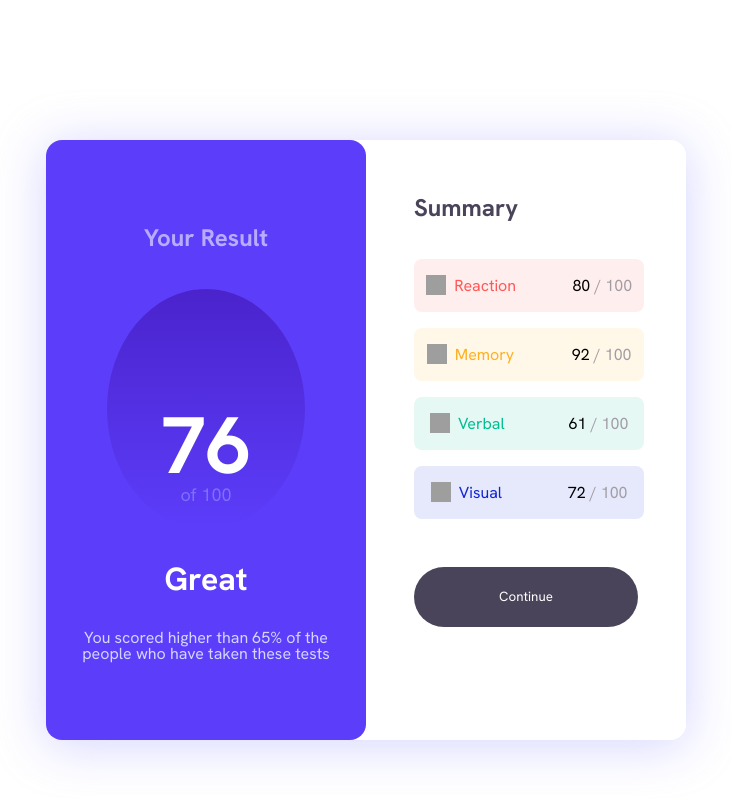
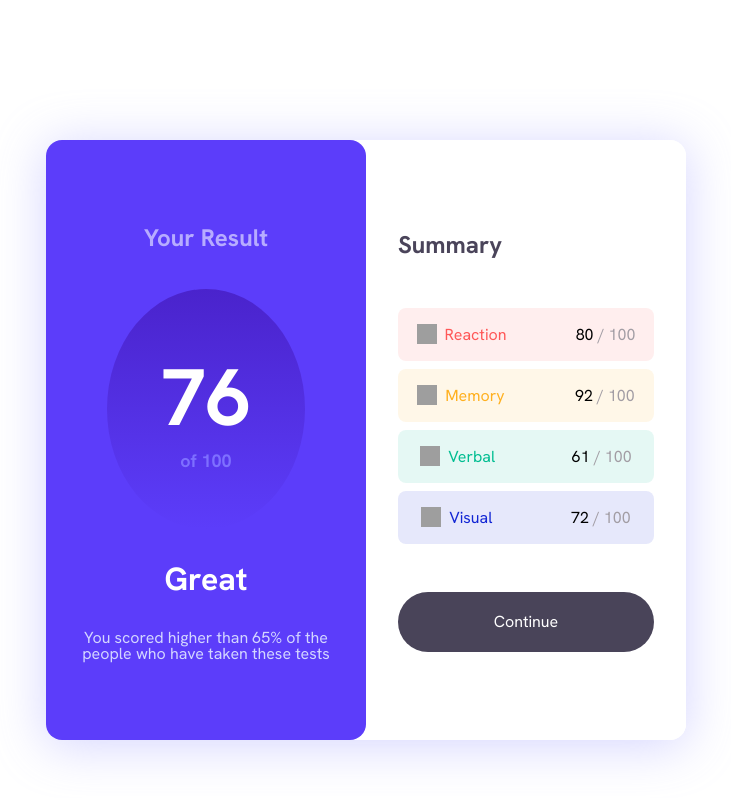
Before and after one commit to TahiryAllaoui/Results-Summary-Component, a React (Vite) app: page / in a window 1280 px wide. Shown: the top 798 px of the page, without its empty margins (314-1045 px from the left). Built offline with nearby package versions, Linux system fonts and the light colour scheme; grey boxes are pictures that could not be loaded.

Commit message:
Some styling changes

```diff
--- a/src/components/Result.tsx
+++ b/src/components/Result.tsx
@@ -4,8 +4,9 @@ const Result = () => {
     return <div className="result-container">
         <h2>Your Result</h2>
         <div className="note-circle">
-            <p className='note'>76</p>
-            <p>of 100</p>
+            <p className='note'>76
+                <span>of 100</span>
+            </p>
         </div>
         <div className="great-container">
             <h2 className='great'>Great</h2>
--- a/src/components/Summary.tsx
+++ b/src/components/Summary.tsx
@@ -7,8 +7,8 @@ const Summary = () => {
     const [datas, setDatas] = useState(data);
 
     return <div className='summary'>
+        <h2>Summary</h2>
         <div className="summary-item">
-            <h2>Summary</h2>
             {datas.map((data) => {
                 return <div className="data-summary" key={data.category} style={{ backgroundColor: data.bgColor }} >
                     <div className='data-front'>
--- a/src/style/Result.scss
+++ b/src/style/Result.scss
@@ -15,22 +15,24 @@
         display: flex;
         flex-direction: column;
         align-items: center;
-        justify-content: flex-end;
+        justify-content: center;
         border-radius: 100%;
         width: 62%;
         height: 40%;
 
-        p {
-            line-height: 2rem;
-            font-size: large;
-            color: rgb(126, 111, 255);
-        }
-
         .note {
+            display: flex;
+            flex-direction: column;
             font-weight: bold;
             font-size: 5rem;
-            margin: 0;
+            margin: 0px;
             color: white;
+
+            span {
+                font-size: large;
+                color: rgb(126, 111, 255);
+                margin: 0px;
+            }
         }
 
 
--- a/src/style/Summary.scss
+++ b/src/style/Summary.scss
@@ -7,22 +7,22 @@
     display: flex;
     flex-direction: column;
     align-items: center;
-    justify-content: flex-start;
+    justify-content: center;
     gap: 3rem;
 
     .summary-item {
-        margin-top: 2rem;
-        margin-left: 2rem;
         display: flex;
         flex-direction: column;
         align-items: flex-start;
-        justify-content: center;
-        gap: 1rem;
+        gap: 0.5rem;
         width: 80%;
+    }
 
-        h2 {
-            color: rgba(54, 48, 72, 0.9);
-        }
+    h2 {
+        color: rgba(54, 48, 72, 0.9);
+        display: flex;
+        margin: 0px;
+        width: 80%;
     }
 
     .data-summary {
@@ -30,7 +30,7 @@
         display: flex;
         justify-content: space-around;
         gap: 2rem;
-        width: 90%;
+        width: 100%;
 
         .data-front {
             display: flex;
@@ -56,9 +56,15 @@
         background-color: rgba(54, 48, 72, 0.9);
         outline: none;
         border: none;
-        width: 70%;
+        width: 80%;
         height: 10%;
         border-radius: 2rem;
         color: white;
+        font-size: 1rem;
+    }
+
+    button:hover {
+        background-color: rgb(92, 61, 250);
+
     }
 }
```
